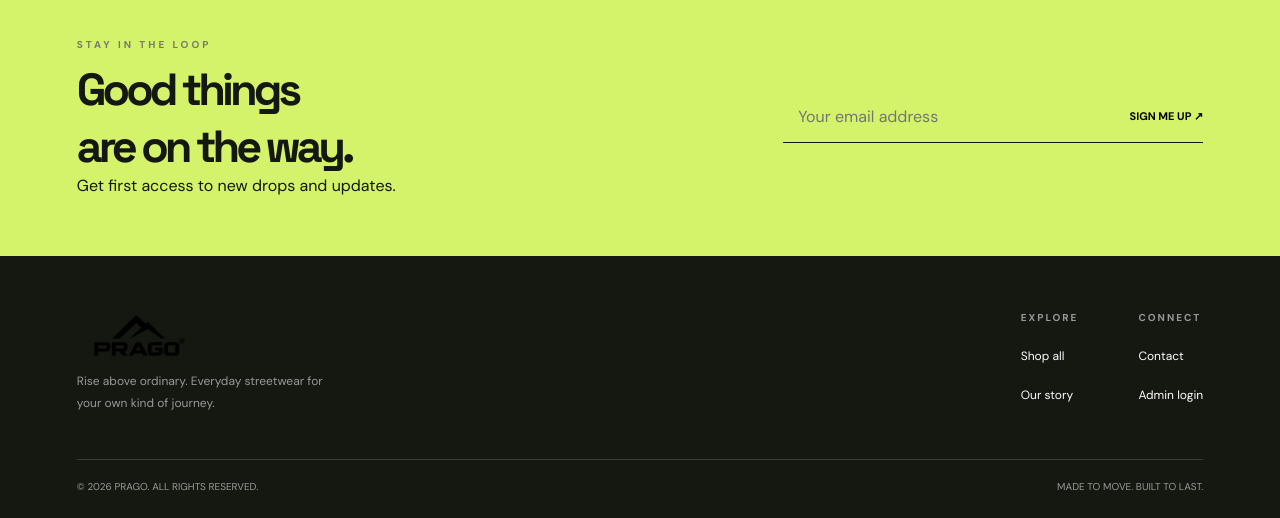
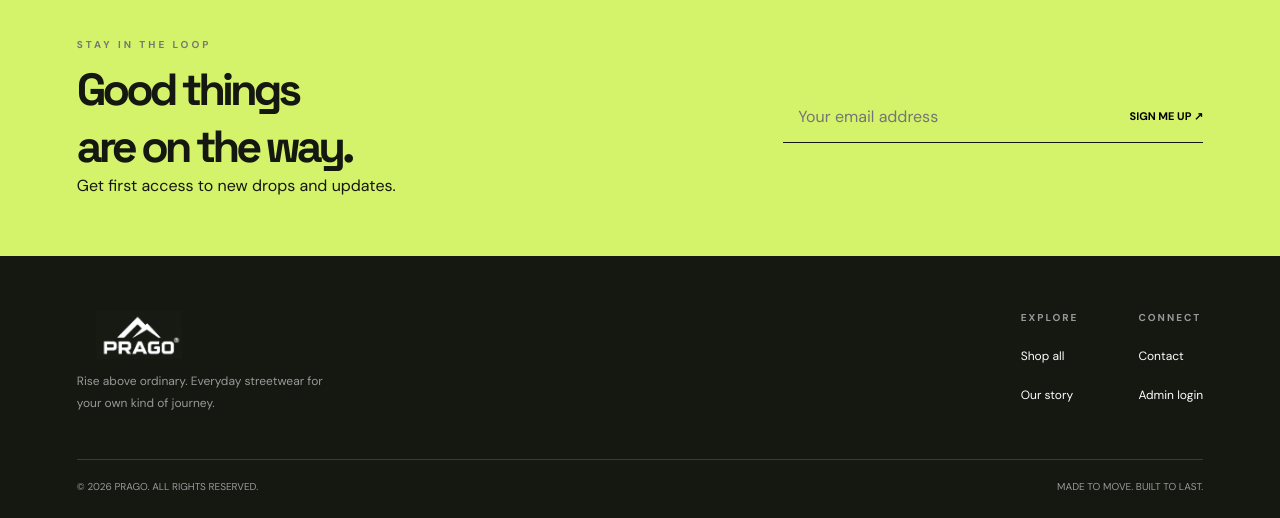
Before and after one commit to Praveenggouda/Prago, a plain HTML site: page index.html in a window 1280 px wide. Shown: the part 2286-2804 px from the top of the page. Drawn offline with Linux system fonts and the light colour scheme.

Commit message:
Update index.html

```diff
--- a/index.html
+++ b/index.html
@@ -252,7 +252,7 @@ nav.open{display:flex}
 
 <footer>
 <div class="footer-top">
-<div class="footer-brand"><a href="#" class="logo"><img src="images/PRAGO logo black.png" alt="PRAGO"></a><p>Rise above ordinary. Everyday streetwear for your own kind of journey.</p></div>
+<div class="footer-brand"><a href="#" class="logo"><img src="images/Prago.png" alt="PRAGO"></a><p>Rise above ordinary. Everyday streetwear for your own kind of journey.</p></div>
 <div class="footer-links"><div><b>EXPLORE</b><a href="#shop">Shop all</a><a href="#story">Our story</a></div><div><b>CONNECT</b><a href="mailto:hello@prago.in">Contact</a><a href="#" id="adminLink">Admin login</a></div></div>
 </div>
 <div class="footer-bottom"><span>© 2026 PRAGO. ALL RIGHTS RESERVED.</span><span>MADE TO MOVE. BUILT TO LAST.</span></div>
```
